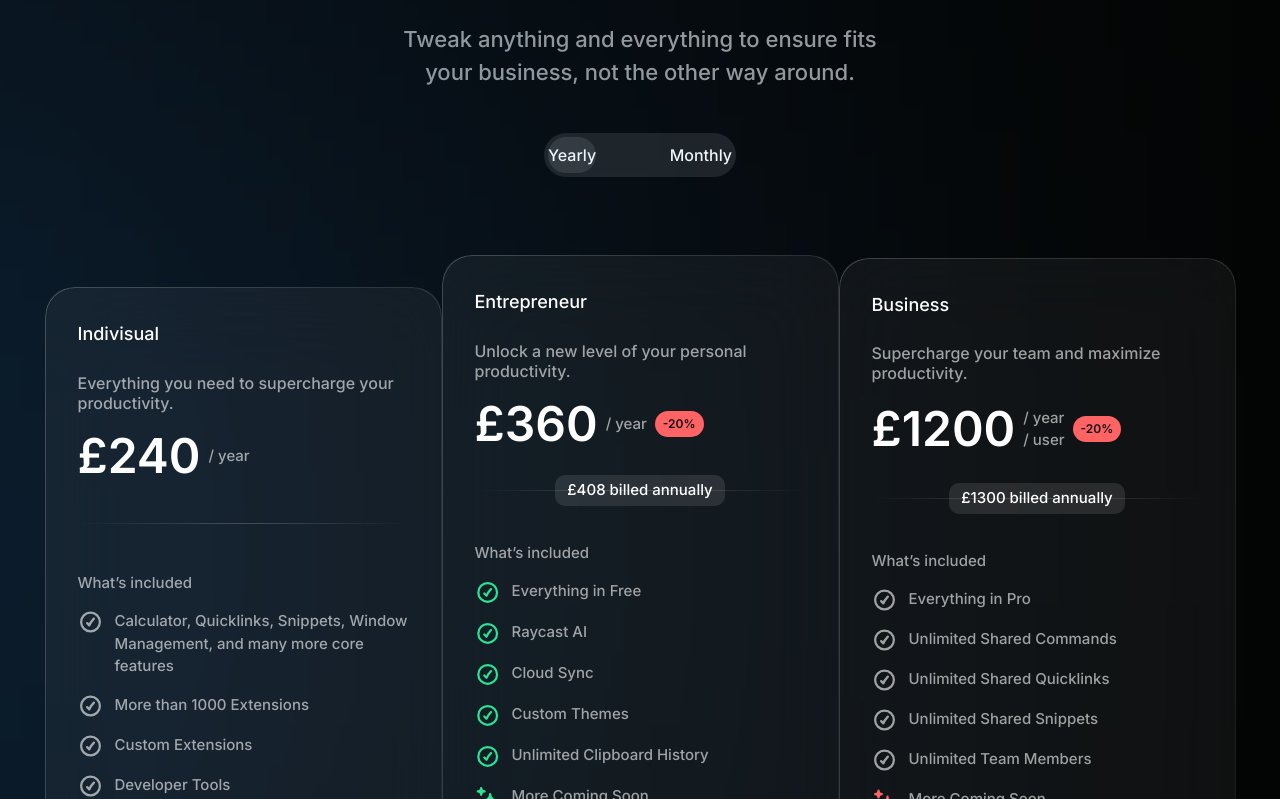
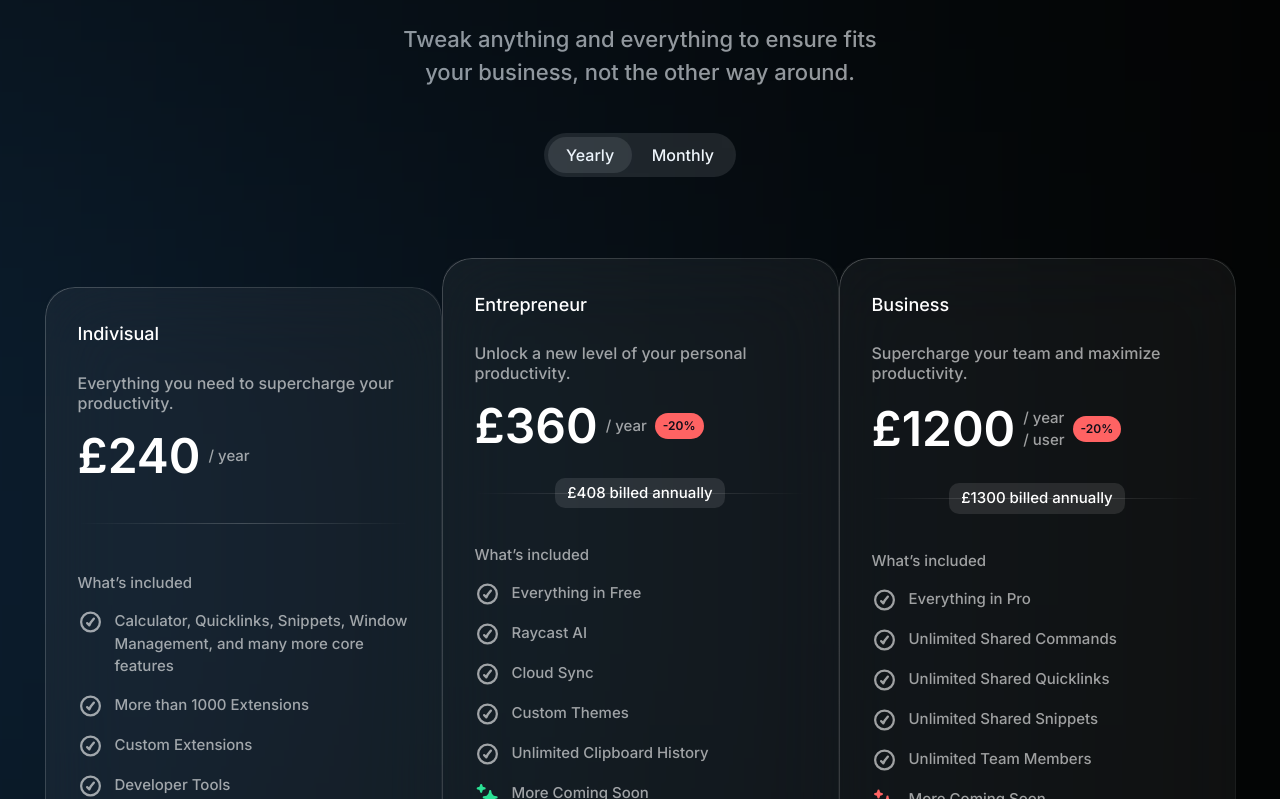
Before and after one commit to deepak-jhajhria/CupidAI, a React (Create React App) app: page / in a window 1280 px wide. Shown: the part 3981-4780 px from the top of the page. Built offline with nearby package versions, Linux system fonts and the light colour scheme.

Commit message:
chane in pricing data

```diff
--- a/src/common/Helper.jsx
+++ b/src/common/Helper.jsx
@@ -140,7 +140,7 @@
                 return (
                     <div key={index} className='flex gap-3'>
                         <div>
-                            <GreenTick />
+                            <WhiteTick />
                         </div>
                         <p className='font-medium text-2sm text-dark-gray leading-2xl'>{line.description}</p>
                     </div>
--- a/src/common/Icons.jsx
+++ b/src/common/Icons.jsx
@@ -1089,7 +1089,7 @@
 export const WhiteTick = () => {
     return (
         <svg width="25" height="24" viewBox="0 0 25 24" fill="none" xmlns="http://www.w3.org/2000/svg">
-            <path d="M15.875 8.625C15.875 8.625 12.2975 12.435 11.375 15.375L9.125 13.125M21.875 12C21.875 14.4864 20.8873 16.871 19.1291 18.6291C17.371 20.3873 14.9864 21.375 12.5 21.375C10.0136 21.375 7.62903 20.3873 5.87087 18.6291C4.11272 16.871 3.125 14.4864 3.125 12C3.125 9.5136 4.11272 7.12903 5.87087 5.37087C7.62903 3.61272 10.0136 2.625 12.5 2.625C14.9864 2.625 17.371 3.61272 19.1291 5.37087C20.8873 7.12903 21.875 9.5136 21.875 12Z" stroke="white" strokeOpacity="0.6" strokeWidth="2.25" strokeLinecap="round" strokeLinejoin="round" />
+            <path className="group-hover:stroke-[#2BE295] transition-all duration-300 ease-linear" d="M15.875 8.625C15.875 8.625 12.2975 12.435 11.375 15.375L9.125 13.125M21.875 12C21.875 14.4864 20.8873 16.871 19.1291 18.6291C17.371 20.3873 14.9864 21.375 12.5 21.375C10.0136 21.375 7.62903 20.3873 5.87087 18.6291C4.11272 16.871 3.125 14.4864 3.125 12C3.125 9.5136 4.11272 7.12903 5.87087 5.37087C7.62903 3.61272 10.0136 2.625 12.5 2.625C14.9864 2.625 17.371 3.61272 19.1291 5.37087C20.8873 7.12903 21.875 9.5136 21.875 12Z" stroke="white" strokeOpacity="0.6" strokeWidth="2.25" strokeLinecap="round" strokeLinejoin="round" />
         </svg>
     )
 }
--- a/src/components/Pricing.jsx
+++ b/src/components/Pricing.jsx
@@ -10,8 +10,8 @@
                 <h2 className='font-bold lg:text-4xl sm:text-3xl2 tracking-tighter text-3xl1 text-white text-center leading-16'>Pricing</h2>
                 <p className='pt-4 font-medium text-center text-dark-gray text-xxl sm:pt-5'>Tweak anything and everything to ensure fits <span className='sm:block'>your business, not the other way around.</span></p>
                 <div className='bg-gray-white-500 rounded-2md p-1 max-w-[192px] mx-auto w-full flex justify-between md:mt-[44.5px] mt-6'>
-                    <button onClick={() => setToggle(1)} className={`py-1.5 px-4.5 rounded-3md text-base font-medium text-white ${toggle === 1 ? "bg-gray-white-500" : ""}`}>Yearly</button>
-                    <button onClick={() => setToggle(2)} className={`py-1.5 px-4.5 rounded-3md text-base font-medium text-white ${toggle === 2 ? "bg-gray-white-500" : ""}`}>Monthly</button>
+                    <button onClick={() => setToggle(1)} className={`py-[6px] px-[18px] rounded-3md text-base font-medium text-white ${toggle === 1 ? "bg-gray-white-500" : ""}`}>Yearly</button>
+                    <button onClick={() => setToggle(2)} className={`py-[6px] px-[18px] rounded-3md text-base font-medium text-white ${toggle === 2 ? "bg-gray-white-500" : ""}`}>Monthly</button>
                 </div>
                 <div className='flex items-center flex-wrap justify-center w-full md:pt-16 sm:pt-10 pt-6 lg:min-h-[826px]'>
                     {toggle === 2 && <>
@@ -34,7 +34,7 @@
                                             {item.billed}
                                             <p className='mb-4 font-medium text-2sm text-dark-gray leading-17'>What’s included</p>
                                             {item.includedata}
-                                            <button className='py-2.5 px-3 border border-solid border-gray-black-200 group-hover:bg-btngradient group-hover:border-transparent transition-all duration-500 ease-linear text-white text-base font-medium text-nowrap rounded-xl w-full'>Select Plan</button>
+                                            <button className='py-2.5 px-3 border border-solid border-gray-black-200 group-hover:bg-btngradient group-hover:border-transparent transition-all duration-300 ease-linear text-white text-base font-medium text-nowrap rounded-xl w-full'>Select Plan</button>
                                         </div>
                                     </div>
                                 </div >
@@ -59,7 +59,7 @@
                                         {item.billed}
                                         <p className='mb-4 font-medium text-2sm text-dark-gray leading-17'>What’s included</p>
                                         {item.includedata}
-                                        <button className='py-2.5 px-3 border border-solid border-gray-black-200 group-hover:bg-btngradient group-hover:border-transparent transition-all duration-500 ease-linear text-white text-base  font-medium text-nowrap rounded-xl w-full'>Select Plan</button>
+                                        <button className='py-2.5 px-3 border border-solid border-gray-black-200 group-hover:bg-btngradient group-hover:border-transparent transition-all duration-300 ease-linear text-white text-base  font-medium text-nowrap rounded-xl w-full'>Select Plan</button>
                                     </div>
                                 </div>
                             </div >
```
